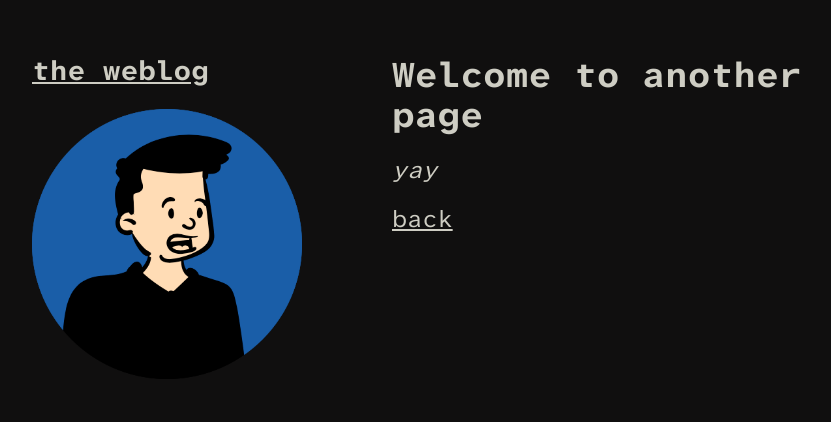
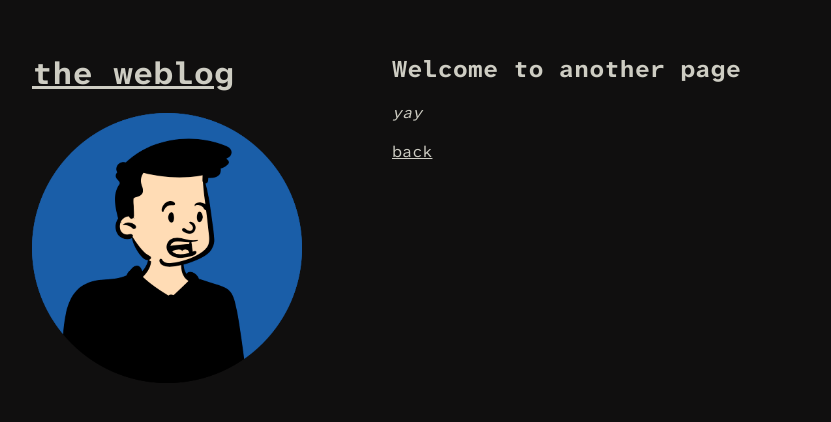
Before and after one commit to Foonocity/weblog, a Jekyll site: the page built from another-page.md, in a window 1280 px wide. Shown: the top 422 px of the page, without its empty margins (178-1009 px from the left). Built offline with Jekyll 4.4.1, drawn with Linux system fonts in a browser that asks for light colours; the repository's description, which GitHub fills in, is left out; our own code applies the rules of GitHub Pages for plain Markdown files.

Commit message:
Update jekyll-theme-minimal.scss

```diff
--- a/_sass/jekyll-theme-minimal.scss
+++ b/_sass/jekyll-theme-minimal.scss
@@ -4,7 +4,7 @@
 body {
   background-color: #100f0f;
   padding:50px;
-  font: 1.5rem "Atkinson Hyperlegible", sans-serif;
+  font: 1rem "Atkinson Hyperlegible", sans-serif;
   color:#cecdc3;
   font-weight:400;
 }
@@ -23,7 +23,7 @@ h1, h2, h3 {
 }
 
 h1 {
-  font-size:28px;
+  color:#cecdc3;
 }
 
 h2 {
```
